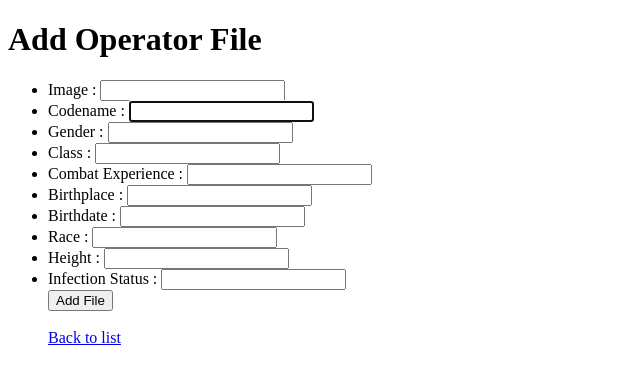
After one commit to RaidRafif/_web_, a PHP site: page /add.php in a window 1280 px wide. The commit adds this page. Shown: the top 384 px of the page, without its empty margins (0-640 px from the left). Run offline with PHP 8.4, Linux system fonts and the light colour scheme.

Commit message:
Adding add.php to receive user data input

```diff
--- /dev/null
+++ b/arknights/operator_files/add.php
@@ -0,0 +1,122 @@
+<?php
+
+require 'functions.php';
+
+// Check wether submit button has been pressed
+if (isset($_POST['submit'])) {
+  if (add($_POST) > 0) {
+    echo "<script>
+              alert('File succesfully added');
+              document.location.href = 'index.php';
+            </script>";
+  } else {
+    echo "<script>
+              alert('Failed to add file');
+            </script>";
+  }
+}
+
+?>
+
+
+<!DOCTYPE html>
+<html lang="en">
+
+<head>
+  <meta charset="UTF-8">
+  <meta name="viewport" content="width=device-width, initial-scale=1.0">
+  <title>Document</title>
+</head>
+
+<body>
+
+  <h1>Add Operator File</h1>
+
+  <form action="" method="POST">
+
+    <ul>
+      <li>
+        <label>
+          Image :
+          <input type="text" name="image">
+        </label>
+      </li>
+
+      <li>
+        <label>
+          Codename :
+          <input type="text" name="codename" autocomplete="off" autofocus required>
+        </label>
+      </li>
+
+      <li>
+        <label>
+          Gender :
+          <input type="text" name="gender" autocomplete="off" required>
+        </label>
+      </li>
+
+      <li>
+        <label>
+          Class :
+          <input type="text" name="class" autocomplete="off" required>
+        </label>
+      </li>
+
+      <li>
+        <label>
+          Combat Experience :
+          <input type="text" name="combat_experience" autocomplete="off">
+        </label>
+      </li>
+
+      <li>
+        <label>
+          Birthplace :
+          <input type="text" name="birthplace" autocomplete="off">
+        </label>
+      </li>
+
+      <li>
+        <label>
+          Birthdate :
+          <input type="text" name="birthdate" autocomplete="off">
+        </label>
+      </li>
+
+      <li>
+        <label>
+          Race :
+          <input type="text" name="race" autocomplete="off">
+        </label>
+      </li>
+
+      <li>
+        <label>
+          Height :
+          <input type="text" name="height" autocomplete="off">
+        </label>
+      </li>
+
+      <li>
+        <label>
+          Infection Status :
+          <input type="text" name="infection" autocomplete="off" required>
+        </label>
+      </li>
+
+      <button type="submit" name="submit">Add File</button>
+      <br><br>
+      <a href="index.php">Back to list</a>
+
+
+    </ul>
+
+  </form>
+
+
+
+
+</body>
+
+</html>
--- a/arknights/operator_files/functions.php
+++ b/arknights/operator_files/functions.php
@@ -1,10 +1,12 @@
 <?php
 
+// Function to connect to database
 function connection()
 {
   return mysqli_connect('localhost', 'root', '', 'phpbasic');
 }
 
+// Function to query
 function query($query)
 {
   $db = connection();
@@ -21,3 +23,27 @@ function query($query)
 
   return $ops;
 }
+
+// Function to add user input data to database
+function add($data)
+{
+  $db = connection();
+
+  $image = htmlspecialchars($data['image']);
+  $codename = htmlspecialchars($data['codename']);
+  $gender = htmlspecialchars($data['gender']);
+  $class = htmlspecialchars($data['class']);
+  $combat_experience = htmlspecialchars($data['combat_experience']);
+  $birthplace = htmlspecialchars($data['birthplace']);
+  $birthdate = htmlspecialchars($data['birthdate']);
+  $race = htmlspecialchars($data['race']);
+  $height = htmlspecialchars($data['height']);
+  $infection = htmlspecialchars($data['infection']);
+
+  $query = "INSERT INTO operators VALUES
+              (null, '$image', '$codename', '$gender', '$class', '$combat_experience', '$birthplace', '$birthdate', '$race', '$height', '$infection')";
+
+  mysqli_query($db, $query);
+
+  return mysqli_affected_rows($db);
+}
```
Also changed, not shown: arknights/operator_files/detail.php (+5 -2 lines), arknights/operator_files/index.php (+7 -4 lines).
